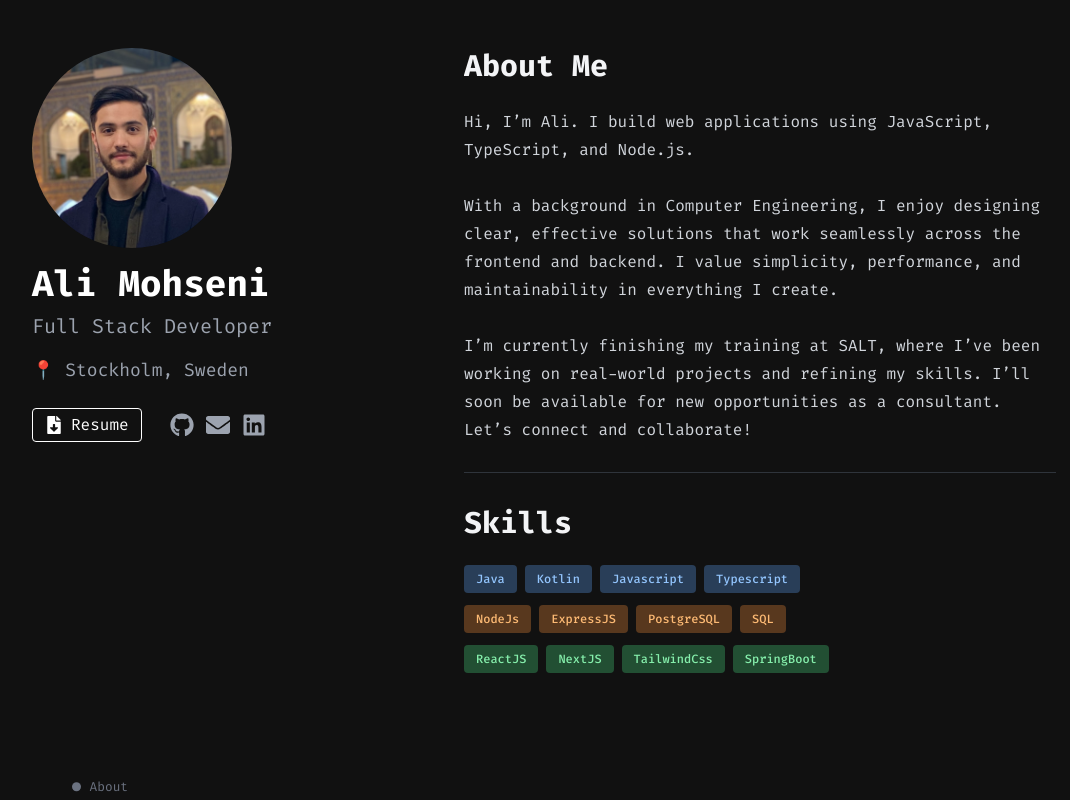
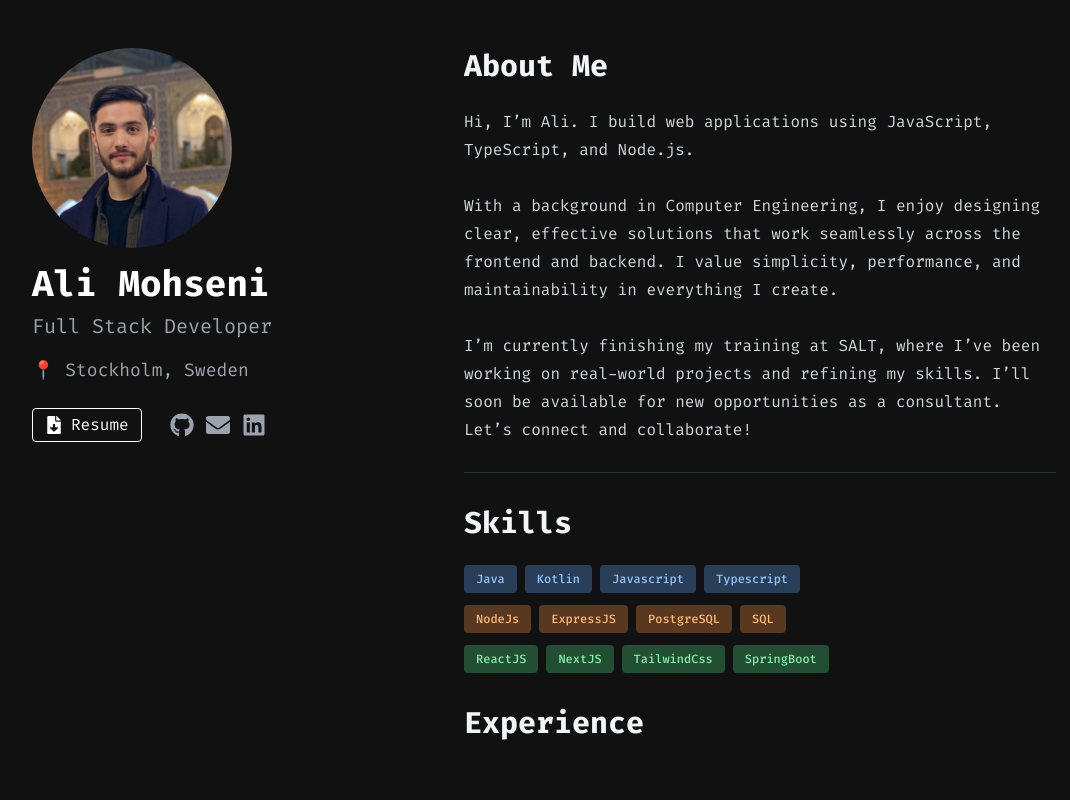
Before and after one commit to alimohseni99/portfolio, a Next.js app: page / in a window 1280 px wide. Shown: the whole page, without its empty margins (96-1166 px from the left). Built offline with nearby package versions, Linux system fonts and the light colour scheme.

Commit message:
Experience component init

```diff
--- a/src/app/page.tsx
+++ b/src/app/page.tsx
@@ -1,6 +1,6 @@
 import { AboutMe } from "@/about-me/about-me";
+import { Experience } from "@/experience/experience";
 import { Header } from "@/header/header";
-import { Nav } from "@/nav/nav";
 import Skills from "@/skils/skills";
 import { Socials } from "@/socials/socials";
 
@@ -23,6 +23,9 @@ export default function Home() {
             <div className="animate-slideIn delay-800">
               <Skills />
             </div>
+            <div className="mt-6 animate-fadeIn delay-800">
+              <Experience />
+            </div>
           </main>
         </div>
 
@@ -36,9 +39,6 @@ export default function Home() {
               </div>
               <div className="mt-6 animate-fadeIn delay-400">
                 <Socials />
-              </div>
-              <div className="mt-96 ml-10">
-                <Nav />
               </div>
             </div>
           </div>
@@ -59,6 +59,9 @@ export default function Home() {
               <div className="animate-slideIn delay-800">
                 <Skills />
               </div>
+              <div className="mt-6 animate-fadeIn delay-800">
+                <Experience />
+              </div>
             </main>
           </div>
         </div>
--- /dev/null
+++ b/src/experience/experience.tsx
@@ -0,0 +1,7 @@
+export function Experience() {
+  return (
+    <section id="experience" className="mb-12">
+      <h2 className="text-3xl font-bold mb-6 text-gray-100">Experience</h2>
+    </section>
+  );
+}
```
